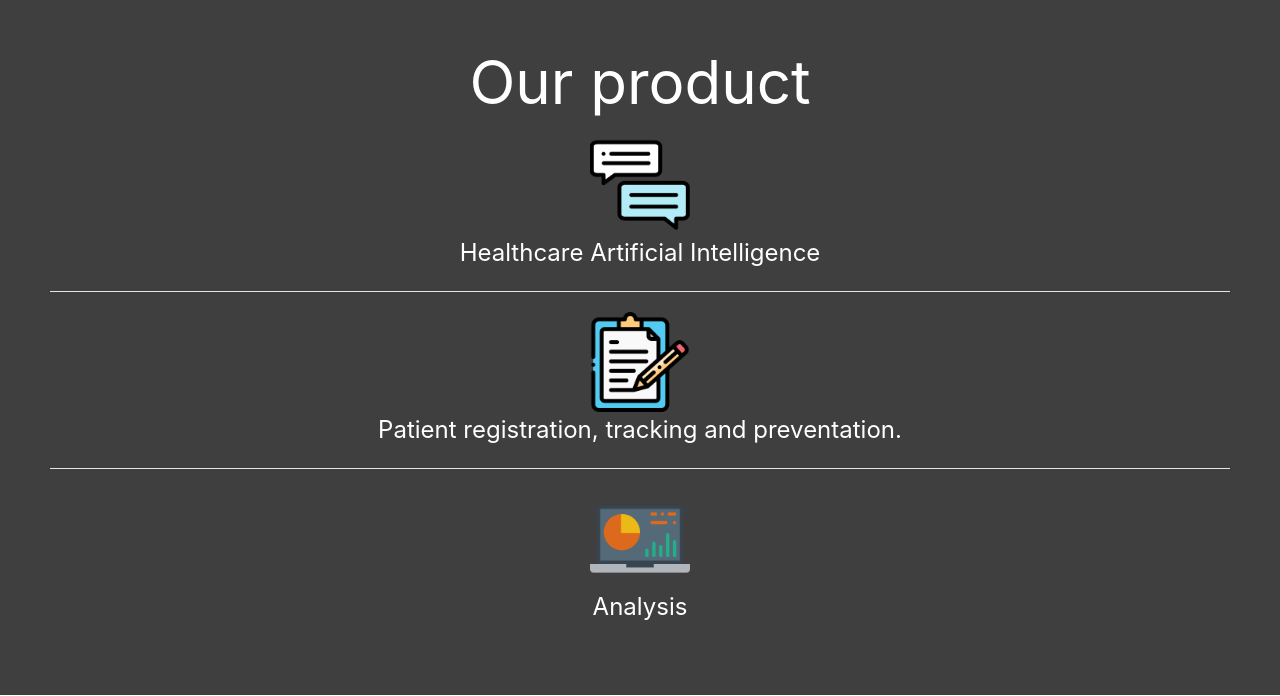
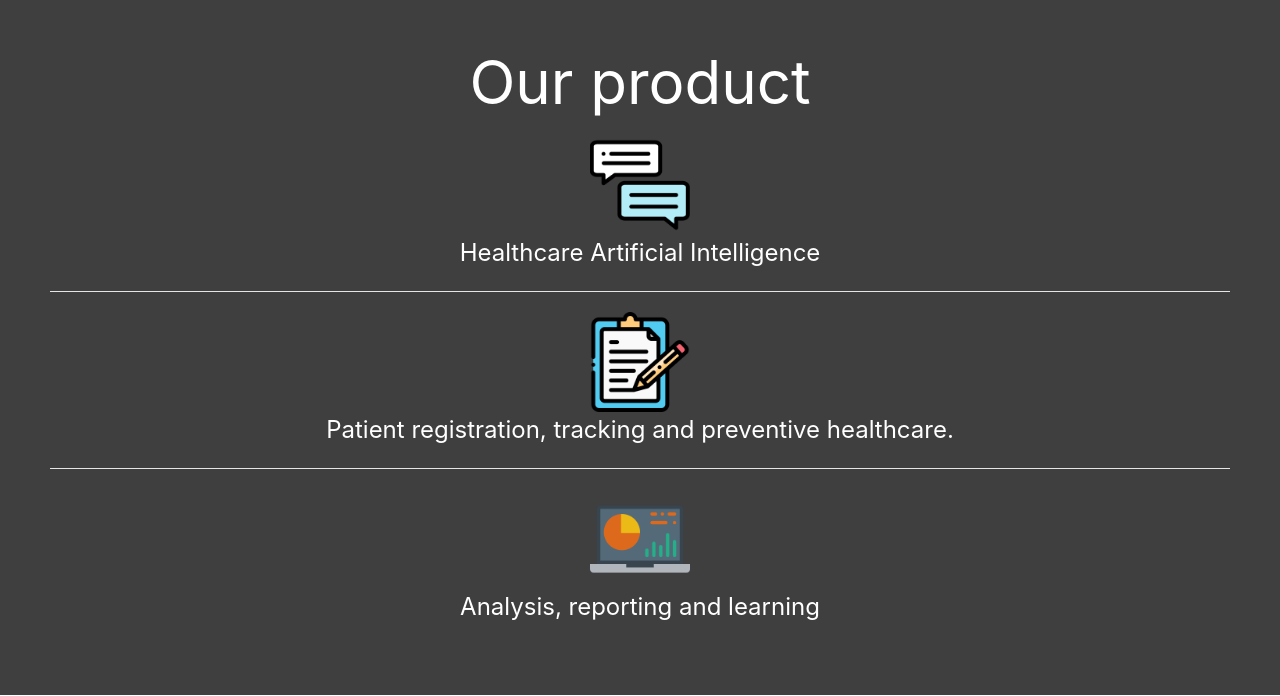
Before and after one commit to unobatbayar/Bloom, a PHP site: page / in a window 1280 px wide. Shown: the part 1405-2101 px from the top of the page. Run offline with PHP 8.4, Linux system fonts and the light colour scheme; data that the repository does not hold is empty.

Commit message:
chore: text edit, final version

```diff
--- a/htdocs/index.php
+++ b/htdocs/index.php
@@ -41,9 +41,9 @@ require 'include/config.php';
         <dt><img src="Images/chat.png" alt="Smiley face" height="100" width="100"></dt>
         <dd>Healthcare Artificial Intelligence</dd>
         <dt><img src="Images/note.png" alt="Smiley face" height="100" width="100"></dt>
-        <dd>Patient registration, tracking and preventation.</dd>
+        <dd>Patient registration, tracking and preventive healthcare.</dd>
         <dt><img src="Images/analytics.png" alt="Smiley face" height="100" width="100"></dt>
-        <dd>Analysis</dd>
+        <dd>Analysis, reporting and learning  </dd>
     </dl>
 
 </div>
```
